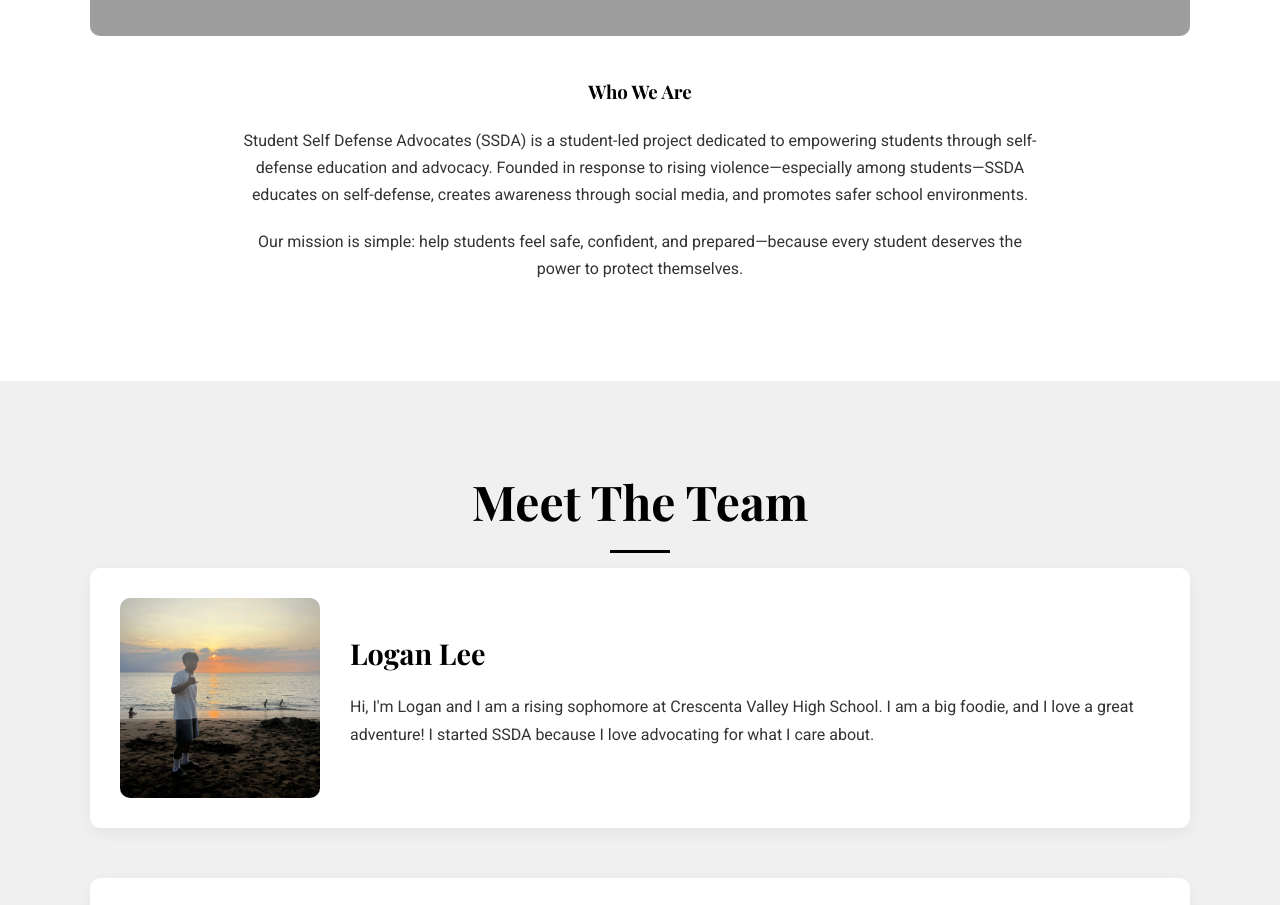
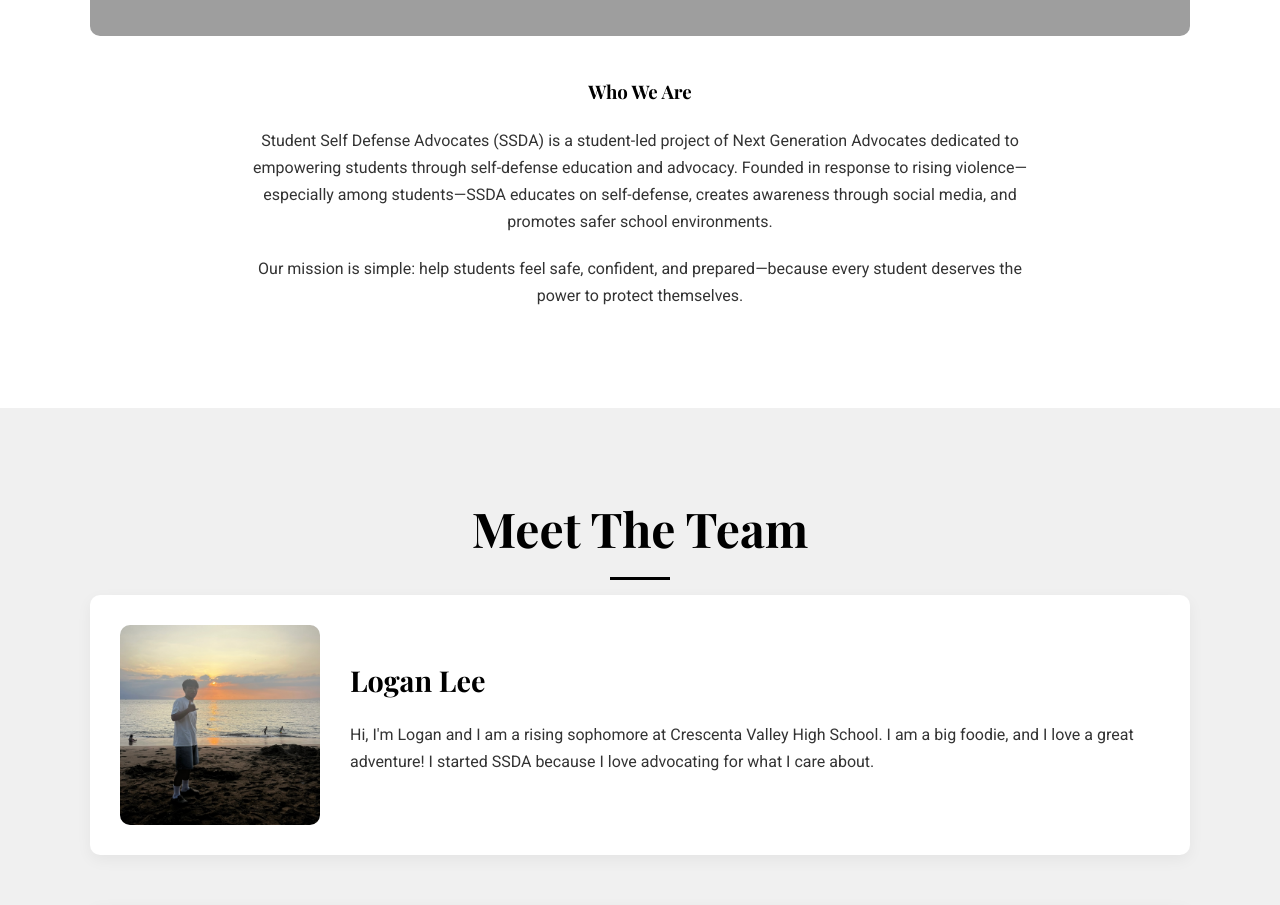
Before and after one commit to seonkim1003/SSDA_Website, a plain HTML site: page about.html in a window 1280 px wide. Shown: the part 840-1745 px from the top of the page. Drawn offline with nearby package versions, Linux system fonts and the light colour scheme; grey boxes are pictures that could not be loaded.

Commit message:
Update about.html

```diff
--- a/about.html
+++ b/about.html
@@ -35,7 +35,7 @@
 
                 <div class="mission-text">
                     <h3>Who We Are</h3>
-                    <p>Student Self Defense Advocates (SSDA) is a student-led project dedicated to empowering students through self-defense education and advocacy. Founded in response to rising violence—especially among students—SSDA educates on self-defense, creates awareness through social media, and promotes safer school environments.</p>
+                    <p>Student Self Defense Advocates (SSDA) is a student-led project of Next Generation Advocates dedicated to empowering students through self-defense education and advocacy. Founded in response to rising violence—especially among students—SSDA educates on self-defense, creates awareness through social media, and promotes safer school environments.</p>
                     <p>Our mission is simple: help students feel safe, confident, and prepared—because every student deserves the power to protect themselves.</p>
                 </div>
             </div>
```
